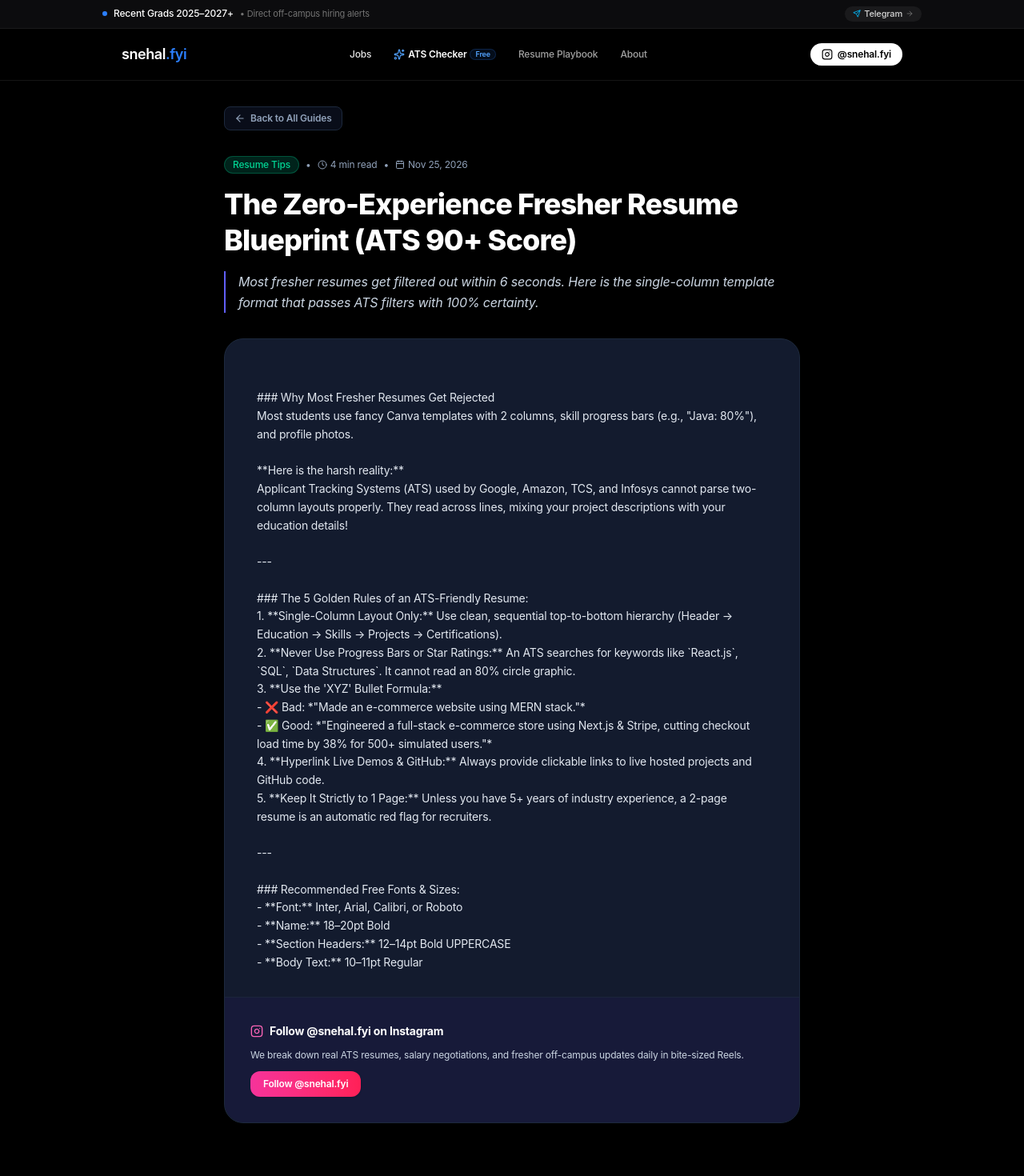
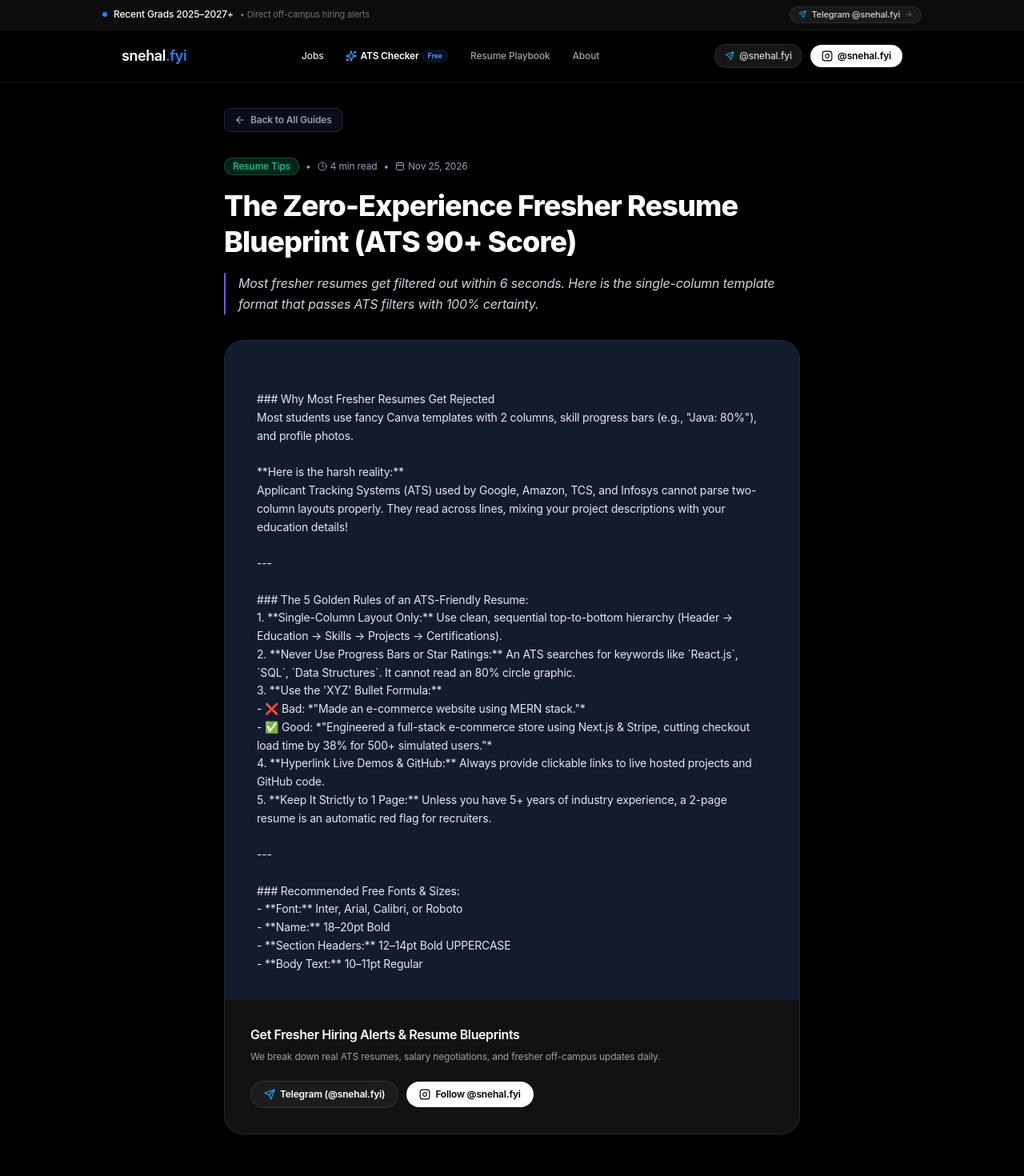
Before and after one commit to snehalreddy23/snehal.fyi, a Next.js app: page /blog/fresher-resume-blueprint-beat-ats in a window 1280 px wide. Shown: the top 1470 px of the page at 80% size. Built offline with nearby package versions, Linux system fonts and the light colour scheme.

Commit message:
fix(telegram): ensure all telegram references and links point to @snehal.fyi across site and navbar

```diff
--- a/src/app/blog/[slug]/page.tsx
+++ b/src/app/blog/[slug]/page.tsx
@@ -9,6 +9,7 @@ import {
   Share2,
   FileText,
   CheckCircle2,
+  Send,
 } from "lucide-react";
 import InstagramIcon from "@/components/InstagramIcon";
 
@@ -92,23 +93,36 @@ export default async function BlogPostPage({ params }: Props) {
           {post.content}
         </div>
 
-        {/* Action Callout */}
-        <div className="mt-8 pt-6 border-t border-slate-800/80 bg-indigo-950/40 -mx-6 sm:-mx-10 -mb-6 sm:-mb-10 p-6 sm:p-8 rounded-b-3xl space-y-3">
-          <div className="flex items-center gap-2 text-white font-bold text-sm">
-            <InstagramIcon className="w-4 h-4 text-pink-400" />
-            <span>Follow @snehal.fyi on Instagram</span>
+        {/* Community Callout */}
+        <div className="mt-8 pt-6 border-t border-white/[0.08] bg-[#121214] -mx-6 sm:-mx-10 -mb-6 sm:-mb-10 p-6 sm:p-8 rounded-b-3xl space-y-4">
+          <div className="space-y-1.5">
+            <h3 className="text-base font-semibold text-white tracking-tight">
+              Get Fresher Hiring Alerts & Resume Blueprints
+            </h3>
+            <p className="text-xs text-neutral-400 leading-relaxed">
+              We break down real ATS resumes, salary negotiations, and fresher off-campus updates daily.
+            </p>
           </div>
-          <p className="text-xs text-slate-300">
-            We break down real ATS resumes, salary negotiations, and fresher off-campus updates daily in bite-sized Reels.
-          </p>
+          <div className="flex flex-wrap items-center gap-2.5 pt-1">
+            <a
+              href="https://t.me/snehalfyi"
+              target="_blank"
+              rel="noopener noreferrer"
+              className="inline-flex items-center gap-1.5 bg-[#1c1c1f] hover:bg-[#252529] text-white border border-white/10 text-xs font-semibold px-4 py-2 rounded-full active:scale-95 transition"
+            >
+              <Send className="w-3.5 h-3.5 text-sky-400" />
+              <span>Telegram (@snehal.fyi)</span>
+            </a>
             <a
               href="https://instagram.com/snehal.fyi"
               target="_blank"
               rel="noopener noreferrer"
-            className="inline-flex items-center gap-2 bg-gradient-to-r from-pink-500 to-rose-500 text-white font-semibold text-xs px-4 py-2 rounded-xl shadow"
+              className="inline-flex items-center gap-1.5 bg-white text-black hover:bg-neutral-200 text-xs font-semibold px-4 py-2 rounded-full active:scale-95 transition"
             >
+              <InstagramIcon className="w-3.5 h-3.5" />
               <span>Follow @snehal.fyi</span>
             </a>
+          </div>
         </div>
       </article>
     </div>
--- a/src/app/jobs/[slug]/page.tsx
+++ b/src/app/jobs/[slug]/page.tsx
@@ -7,6 +7,7 @@ import {
   ExternalLink,
   ArrowLeft,
   Sparkles,
+  Send,
 } from "lucide-react";
 import JobShareButtons from "@/components/JobShareButtons";
 
@@ -183,6 +184,31 @@ export default async function JobDetailPage({ params }: PageProps) {
         </div>
       </div>
 
+      {/* Telegram Community Callout */}
+      <div className="apple-card rounded-2xl p-5 sm:p-6 border border-white/[0.08] bg-[#121214] flex flex-col sm:flex-row sm:items-center justify-between gap-4">
+        <div className="space-y-1">
+          <div className="inline-flex items-center gap-1.5 text-[11px] font-medium text-sky-400">
+            <Send className="w-3 h-3" />
+            <span>Never miss an off-campus drive</span>
+          </div>
+          <h3 className="text-sm font-semibold text-white">
+            Join 10,000+ Freshers on Telegram (@snehal.fyi)
+          </h3>
+          <p className="text-xs text-neutral-400 leading-relaxed">
+            Direct official application links for 2025–2027 batches, posted seconds after they go live.
+          </p>
+        </div>
+        <a
+          href="https://t.me/snehalfyi"
+          target="_blank"
+          rel="noopener noreferrer"
+          className="inline-flex items-center justify-center gap-2 bg-[#1c1c1f] hover:bg-[#252529] text-white border border-white/10 px-5 py-2.5 rounded-full text-xs font-semibold flex-shrink-0 transition active:scale-95 shadow-sm"
+        >
+          <Send className="w-3 h-3 text-sky-400" />
+          <span>Join @snehal.fyi</span>
+        </a>
+      </div>
+
       {/* Sticky Mobile Apply Bar - Safe Area Inset Aware for iPhones */}
       <div className="sm:hidden fixed bottom-0 left-0 right-0 z-50 bg-[#0c0c0e]/95 backdrop-blur-2xl border-t border-white/[0.08] px-4 py-3 pb-6 flex items-center justify-between gap-3 shadow-2xl">
         <div className="min-w-0">
--- a/src/components/CommunityBanner.tsx
+++ b/src/components/CommunityBanner.tsx
@@ -18,10 +18,10 @@ export default function CommunityBanner() {
             href="https://t.me/snehalfyi"
             target="_blank"
             rel="noopener noreferrer"
-            className="text-neutral-300 hover:text-white transition flex items-center gap-1 text-[11px] font-medium bg-white/[0.06] px-2.5 py-0.5 rounded-full"
+            className="text-neutral-300 hover:text-white transition flex items-center gap-1.5 text-[11px] font-medium bg-white/[0.06] hover:bg-white/10 border border-white/[0.08] px-2.5 py-0.5 rounded-full"
           >
             <Send className="w-2.5 h-2.5 text-sky-400" />
-            <span>Telegram</span>
+            <span>Telegram @snehal.fyi</span>
             <ArrowRight className="w-2.5 h-2.5 text-neutral-500" />
           </a>
         </div>
--- a/src/components/JobShareButtons.tsx
+++ b/src/components/JobShareButtons.tsx
@@ -35,7 +35,7 @@ export default function JobShareButtons({ job }: { job: Job }) {
   );
 
   const telegramShareText = encodeURIComponent(
-    `🚨 Hiring Alert: ${job.company} is hiring for ${job.role} (${job.salary})! Apply here:`
+    `🚨 Hiring Alert: ${job.company} is hiring for ${job.role} (${job.salary})!\n\nApply directly: ${getJobUrl()}\n\nJoin our Telegram channel for direct alerts: @snehal.fyi`
   );
 
   return (
--- a/src/components/Navbar.tsx
+++ b/src/components/Navbar.tsx
@@ -2,7 +2,7 @@
 
 import { useState } from "react";
 import Link from "next/link";
-import { Briefcase, FileText, Menu, X, ArrowUpRight, Sparkles } from "lucide-react";
+import { Briefcase, FileText, Menu, X, ArrowUpRight, Sparkles, Send } from "lucide-react";
 import InstagramIcon from "./InstagramIcon";
 
 export default function Navbar() {
@@ -49,8 +49,17 @@ export default function Navbar() {
             </Link>
           </div>
 
-          {/* Right Action: Instagram Follow */}
-          <div className="hidden md:flex items-center gap-3">
+          {/* Right Action: Telegram & Instagram */}
+          <div className="hidden md:flex items-center gap-2.5">
+            <a
+              href="https://t.me/snehalfyi"
+              target="_blank"
+              rel="noopener noreferrer"
+              className="inline-flex items-center gap-1.5 bg-[#161618] hover:bg-[#1f1f23] text-neutral-300 hover:text-white border border-white/10 px-3 py-1.5 rounded-full text-xs font-medium transition"
+            >
+              <Send className="w-3 h-3 text-sky-400" />
+              <span>@snehal.fyi</span>
+            </a>
             <a
               href="https://instagram.com/snehal.fyi"
               target="_blank"
@@ -122,12 +131,23 @@ export default function Navbar() {
             <span>About Snehal Reddy</span>
             <ArrowUpRight className="w-4 h-4 text-neutral-500" />
           </Link>
-          <div className="pt-2">
+          <div className="pt-2 space-y-2">
+            <a
+              href="https://t.me/snehalfyi"
+              target="_blank"
+              rel="noopener noreferrer"
+              onClick={() => setMobileMenuOpen(false)}
+              className="w-full flex items-center justify-center gap-2 bg-[#161618] border border-white/10 text-white py-2.5 rounded-full font-medium text-xs active:scale-[0.98] transition"
+            >
+              <Send className="w-3.5 h-3.5 text-sky-400" />
+              <span>Join Telegram Channel (@snehal.fyi)</span>
+            </a>
             <a
               href="https://instagram.com/snehal.fyi"
               target="_blank"
               rel="noopener noreferrer"
-              className="w-full flex items-center justify-center gap-2 bg-white text-black py-3 rounded-full font-semibold text-xs active:scale-[0.98] transition"
+              onClick={() => setMobileMenuOpen(false)}
+              className="w-full flex items-center justify-center gap-2 bg-white text-black py-2.5 rounded-full font-semibold text-xs active:scale-[0.98] transition"
             >
               <InstagramIcon className="w-4 h-4" />
               <span>Follow @snehal.fyi on Instagram</span>
```
Lines whose indentation alone changed are shown as unchanged.
